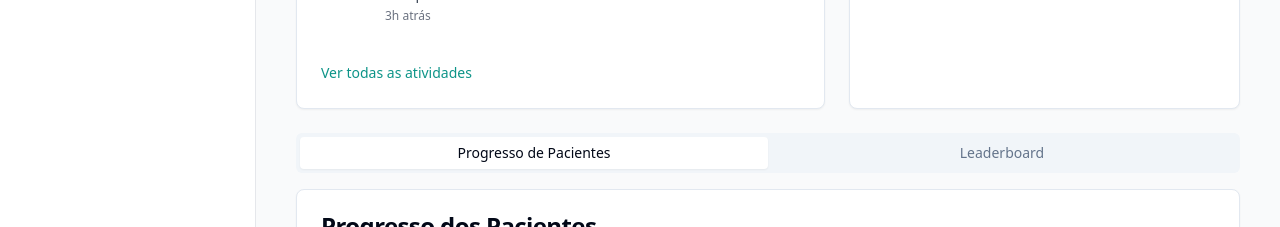
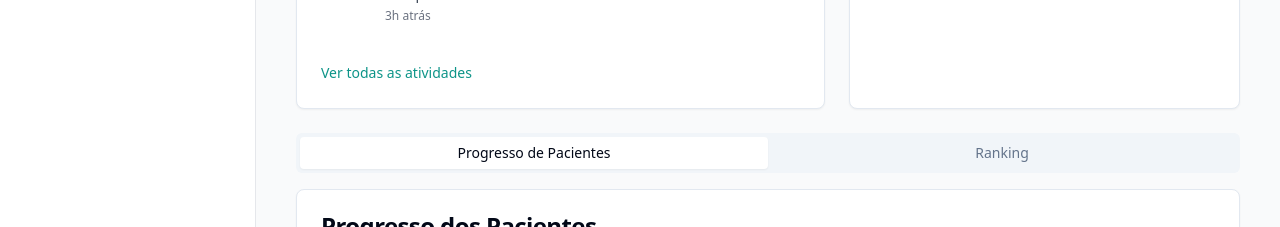
Before and after one commit to arplataformasdigi/movebetter-59, a React (Vite) app: page / in a window 1280 px wide. Shown: the part 940-1167 px from the top of the page. Built offline with nearby package versions, Linux system fonts and the light colour scheme; sample sign-in values are in the browser's storage.

Commit message:
Visual edit in Lovable
Edited UI in Lovable

```diff
--- a/src/pages/Dashboard.tsx
+++ b/src/pages/Dashboard.tsx
@@ -1,4 +1,3 @@
-
 import React from "react";
 import { Card, CardContent, CardDescription, CardHeader, CardTitle } from "@/components/ui/card";
 import { Progress } from "@/components/ui/progress";
@@ -7,10 +6,8 @@ import { ActivityCard } from "@/components/dashboard/ActivityCard";
 import { PatientProgress } from "@/components/dashboard/PatientProgress";
 import { LeaderBoard } from "@/components/dashboard/LeaderBoard";
 import { UpcomingSessions } from "@/components/dashboard/UpcomingSessions";
-
 export function Dashboard() {
-  return (
-    <div className="space-y-6">
+  return <div className="space-y-6">
       <div>
         <h1 className="text-3xl font-bold tracking-tight">Dashboard</h1>
         <p className="text-muted-foreground">
@@ -93,7 +90,7 @@ export function Dashboard() {
       <Tabs defaultValue="progresso">
         <TabsList className="grid w-full grid-cols-2 mb-4">
           <TabsTrigger value="progresso">Progresso de Pacientes</TabsTrigger>
-          <TabsTrigger value="leaderboard">Leaderboard</TabsTrigger>
+          <TabsTrigger value="leaderboard">Ranking</TabsTrigger>
         </TabsList>
         <TabsContent value="progresso">
           <Card>
@@ -122,8 +119,6 @@ export function Dashboard() {
           </Card>
         </TabsContent>
       </Tabs>
-    </div>
-  );
+    </div>;
 }
-
 export default Dashboard;
```
